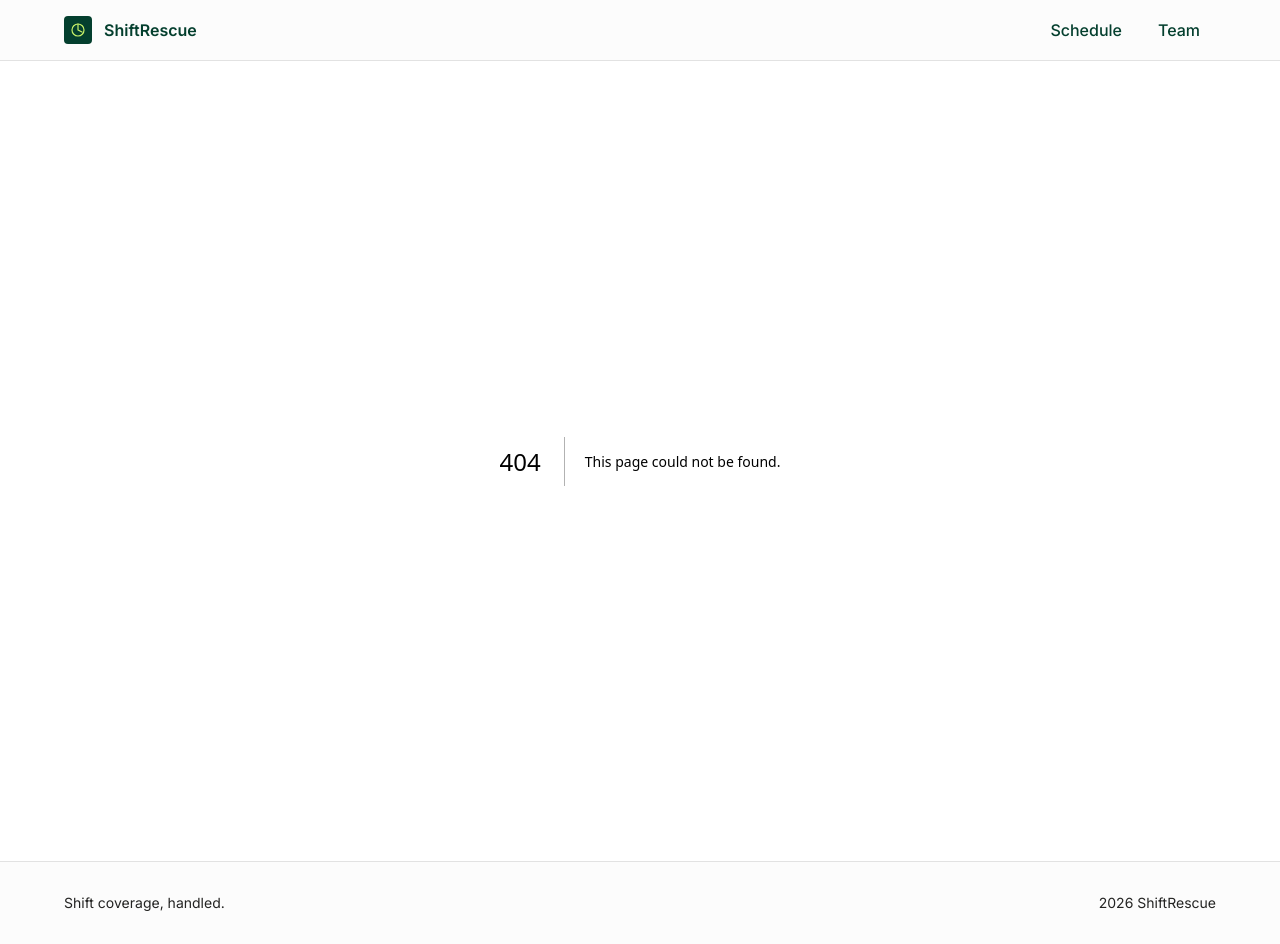
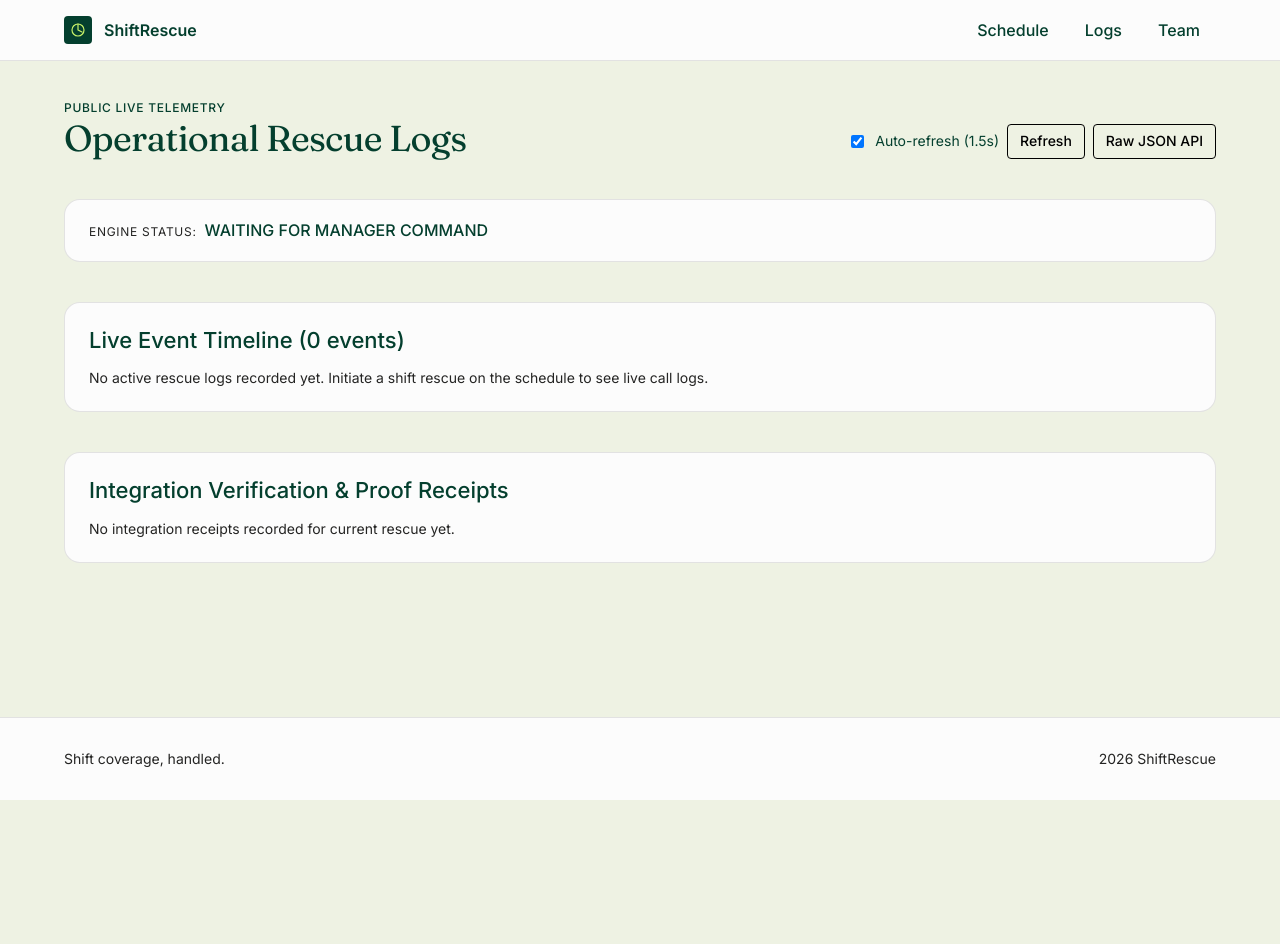
Before and after one commit to ali-amjad52114/ShiftRescue, a Next.js app: page /logs in a window 1280 px wide. Before the commit this address had no page. After the commit the page ends 800 px from the top, so only its background shows below. Built offline with nearby package versions, Linux system fonts and the light colour scheme.

Commit message:
feat(logs): add public real-time rescue logs view at /logs

```diff
--- a/src/app/layout.tsx
+++ b/src/app/layout.tsx
@@ -43,6 +43,9 @@ export default function RootLayout({ children }: Readonly<{ children: ReactNode
               <a className="nav-pill" href="/">
                 Schedule
               </a>
+              <a className="nav-pill" href="/logs">
+                Logs
+              </a>
               <a className="nav-pill" href="/team">
                 Team
               </a>
--- /dev/null
+++ b/src/app/logs/page.tsx
@@ -0,0 +1,10 @@
+import { LogsView } from "@/components/logs/LogsView";
+
+export const metadata = {
+  title: "Public Rescue Logs — ShiftRescue",
+  description: "Live real-time operational rescue timeline, system events, and execution logs.",
+};
+
+export default function LogsPage() {
+  return <LogsView />;
+}
--- /dev/null
+++ b/src/components/logs/LogsView.tsx
@@ -0,0 +1,138 @@
+"use client";
+
+import { useCallback, useEffect, useState } from "react";
+import { formatTime } from "@/lib/time/schedule";
+
+interface Status {
+  status: string;
+  shift: { id: string; role: string; location: string; pay: string; assignedWorkerId: string | null } | null;
+  currentWorker: string | null;
+  language: string | null;
+  timeline: Array<{ id: string; message: string; timestamp: string }>;
+  proof: Record<string, unknown>;
+}
+
+export function LogsView() {
+  const [data, setData] = useState<Status | null>(null);
+  const [error, setError] = useState<string | null>(null);
+  const [autoRefresh, setAutoRefresh] = useState(true);
+
+  const fetchLogs = useCallback(async () => {
+    try {
+      const res = await fetch("/api/status");
+      if (!res.ok) throw new Error(`HTTP ${res.status}`);
+      const json = await res.json();
+      setData(json);
+      setError(null);
+    } catch (err: any) {
+      setError(err.message || "Failed to load live logs");
+    }
+  }, []);
+
+  useEffect(() => {
+    fetchLogs();
+    if (!autoRefresh) return;
+    const interval = setInterval(fetchLogs, 1500);
+    return () => clearInterval(interval);
+  }, [fetchLogs, autoRefresh]);
+
+  return (
+    <main className="page">
+      <header className="schedule-head">
+        <div>
+          <p className="eyebrow">Public Live Telemetry</p>
+          <h1 className="page-title">Operational Rescue Logs</h1>
+        </div>
+        <div className="week-nav">
+          <label style={{ display: "flex", alignItems: "center", gap: "8px", fontSize: "14px", cursor: "pointer" }}>
+            <input
+              type="checkbox"
+              checked={autoRefresh}
+              onChange={(e) => setAutoRefresh(e.target.checked)}
+            />
+            Auto-refresh (1.5s)
+          </label>
+          <button className="btn btn-ghost btn-sm" onClick={fetchLogs}>
+            Refresh
+          </button>
+          <a className="btn btn-ghost btn-sm" href="/api/status" target="_blank" rel="noreferrer">
+            Raw JSON API
+          </a>
+        </div>
+      </header>
+
+      {error && <p className="notice">{error}</p>}
+
+      {!data ? (
+        <section className="card">
+          <p className="empty">Loading system logs…</p>
+        </section>
+      ) : (
+        <>
+          <section className="coverage-strip">
+            <div className="coverage-stat">
+              <span className="coverage-label">Engine Status:</span>
+              <span className="coverage-value" style={{ textTransform: "uppercase", fontSize: "16px" }}>
+                {data.status.replace(/_/g, " ")}
+              </span>
+            </div>
+            {data.shift && (
+              <div className="coverage-stat">
+                <span className="coverage-label">Shift:</span>
+                <span className="coverage-value" style={{ fontSize: "16px" }}>
+                  {data.shift.role}
+                </span>
+              </div>
+            )}
+            {data.currentWorker && (
+              <div className="coverage-stat">
+                <span className="coverage-label">Active Worker:</span>
+                <span className="coverage-value" style={{ fontSize: "16px" }}>
+                  {data.currentWorker} ({data.language})
+                </span>
+              </div>
+            )}
+          </section>
+
+          <section className="card">
+            <div className="card-head">
+              <h2 className="card-title">Live Event Timeline ({data.timeline.length} events)</h2>
+            </div>
+            {data.timeline.length === 0 ? (
+              <p className="empty">No active rescue logs recorded yet. Initiate a shift rescue on the schedule to see live call logs.</p>
+            ) : (
+              <ul className="timeline">
+                {data.timeline.map((entry, index) => (
+                  <li key={entry.id || index} className={`timeline-item ${index === data.timeline.length - 1 ? "timeline-item-latest" : ""}`}>
+                    <div className="timeline-time">
+                      {new Date(entry.timestamp).toLocaleString()} ({formatTime(entry.timestamp, "UTC")})
+                    </div>
+                    <div className="timeline-msg">{entry.message}</div>
+                  </li>
+                ))}
+              </ul>
+            )}
+          </section>
+
+          <section className="card">
+            <div className="card-head">
+              <h2 className="card-title">Integration Verification & Proof Receipts</h2>
+            </div>
+            {Object.keys(data.proof).length === 0 ? (
+              <p className="empty">No integration receipts recorded for current rescue yet.</p>
+            ) : (
+              <div className="proof-list">
+                {Object.entries(data.proof).map(([key, value]) => (
+                  <div key={key} className="proof-row">
+                    <span className="proof-key">{key}</span>
+                    <span className="proof-val">{String(value)}</span>
+                  </div>
+                ))}
+              </div>
+            )}
+          </section>
+        </>
+      )}
+    </main>
+  );
+}
```
